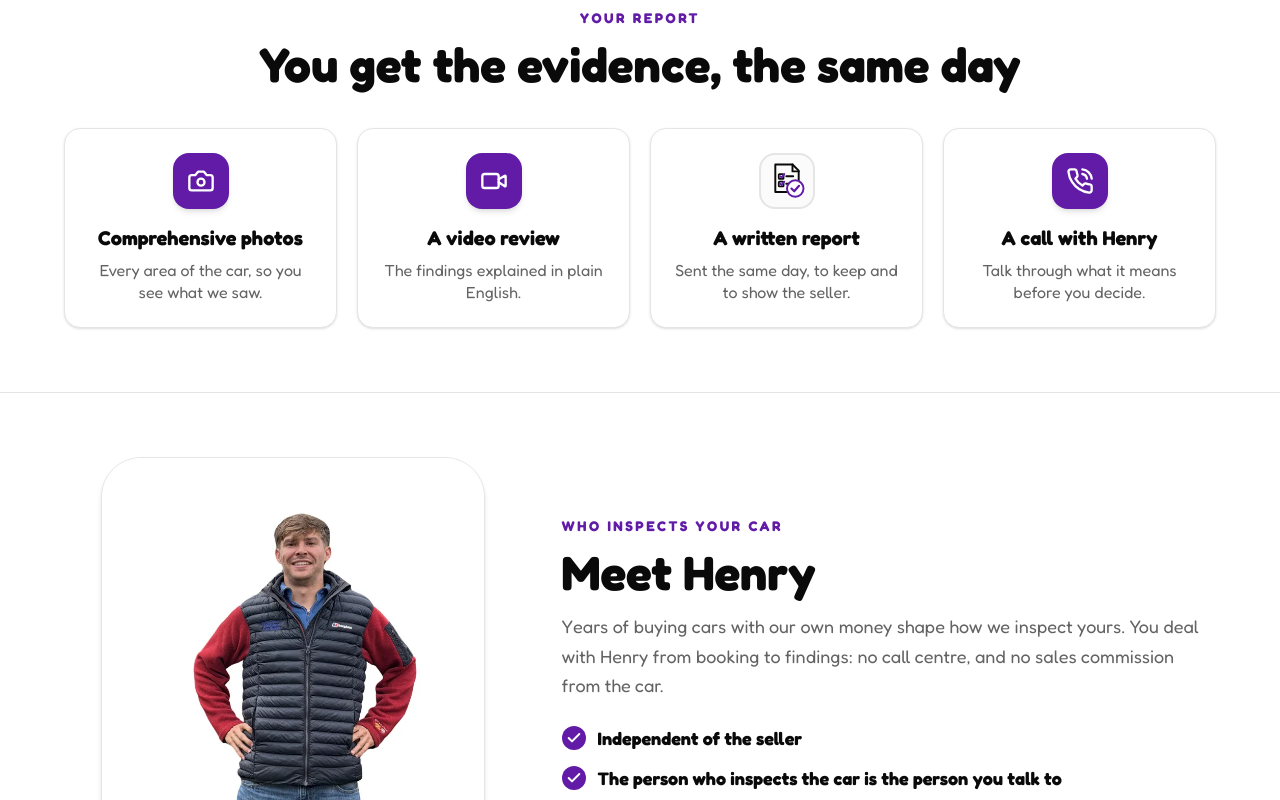
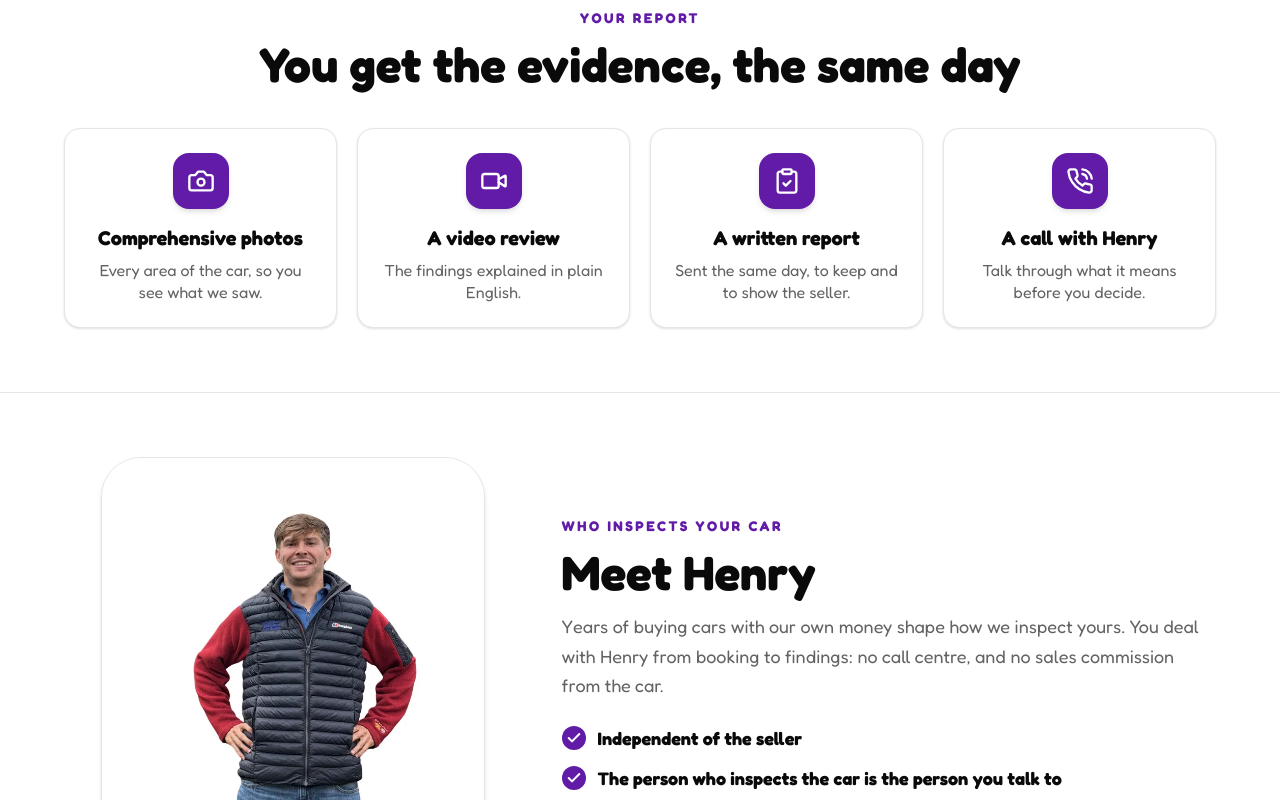
Before and after one commit to flyingfenman/ProVehicleInspections, a Next.js app: page / in a window 1280 px wide. Shown: the part 4440-5240 px from the top of the page. Built offline with nearby package versions, Linux system fonts and the light colour scheme.

Commit message:
Make the written report icon a purple tile like the others (#44)
Claude-Session: https://claude.ai/code/session_01EnMSmTGCxuJS5vZfYwBdzw

Co-authored-by: Claude <noreply@anthropic.com>

```diff
--- a/components/vehicle-inspections/sections/report-strip.tsx
+++ b/components/vehicle-inspections/sections/report-strip.tsx
@@ -1,36 +1,9 @@
-import { Camera, PhoneCall, Video, type LucideIcon } from "lucide-react"
+import { Camera, ClipboardCheck, PhoneCall, Video, type LucideIcon } from "lucide-react"
 
-function WrittenReportIcon() {
-  return (
-    <svg
-      viewBox="0 0 64 64"
-      aria-hidden="true"
-      className="h-11 w-11"
-      fill="none"
-      strokeLinecap="round"
-      strokeLinejoin="round"
-    >
-      <path className="stroke-foreground" strokeWidth="2.8" d="M15 8h25l9 9v31H15z" />
-      <path className="stroke-foreground" strokeWidth="2.8" d="M40 8v10h9" />
-      <rect className="stroke-foreground" x="20" y="22" width="7" height="7" rx="1" strokeWidth="2.5" />
-      <path className="stroke-primary" d="m22 25 2 2 4-5" strokeWidth="2.8" />
-      <path className="stroke-foreground" d="M31 25h10" strokeWidth="2.8" />
-      <rect className="stroke-foreground" x="20" y="33" width="7" height="7" rx="1" strokeWidth="2.5" />
-      <path className="stroke-primary" d="m22 36 2 2 4-5" strokeWidth="2.8" />
-      <path className="stroke-foreground" d="M31 36h8" strokeWidth="2.8" />
-      <circle className="fill-white stroke-primary" cx="44" cy="43" r="12" strokeWidth="2.8" />
-      <path className="stroke-primary" d="m38.5 43 4 4 7-8" strokeWidth="3.2" />
-    </svg>
-  )
-}
-
-const ITEMS: Array<
-  | { icon: LucideIcon; title: string; text: string; custom?: false }
-  | { icon: null; title: string; text: string; custom: true }
-> = [
+const ITEMS: Array<{ icon: LucideIcon; title: string; text: string }> = [
   { icon: Camera, title: "Comprehensive photos", text: "Every area of the car, so you see what we saw." },
   { icon: Video, title: "A video review", text: "The findings explained in plain English." },
-  { icon: null, custom: true, title: "A written report", text: "Sent the same day, to keep and to show the seller." },
+  { icon: ClipboardCheck, title: "A written report", text: "Sent the same day, to keep and to show the seller." },
   { icon: PhoneCall, title: "A call with Henry", text: "Talk through what it means before you decide." },
 ]
 
@@ -49,15 +22,9 @@ export function ReportStrip() {
             const Icon = item.icon
             return (
               <div key={item.title} className="rounded-2xl border border-border bg-white p-4 text-center shadow-sm sm:p-6">
-                {item.custom ? (
-                  <span className="mx-auto flex h-14 w-14 items-center justify-center rounded-2xl border-2 border-border bg-muted/40">
-                    <WrittenReportIcon />
-                  </span>
-                ) : (
-                  <span className="mx-auto flex h-14 w-14 items-center justify-center rounded-2xl bg-primary text-primary-foreground shadow-md">
-                    {Icon && <Icon className="h-7 w-7" />}
-                  </span>
-                )}
+                <span className="mx-auto flex h-14 w-14 items-center justify-center rounded-2xl bg-primary text-primary-foreground shadow-md">
+                  <Icon className="h-7 w-7" />
+                </span>
                 <h3 className="mt-4 text-lg font-bold leading-snug sm:text-xl">{item.title}</h3>
                 <p className="mt-1.5 text-sm leading-snug text-muted-foreground sm:text-base">{item.text}</p>
               </div>
```
